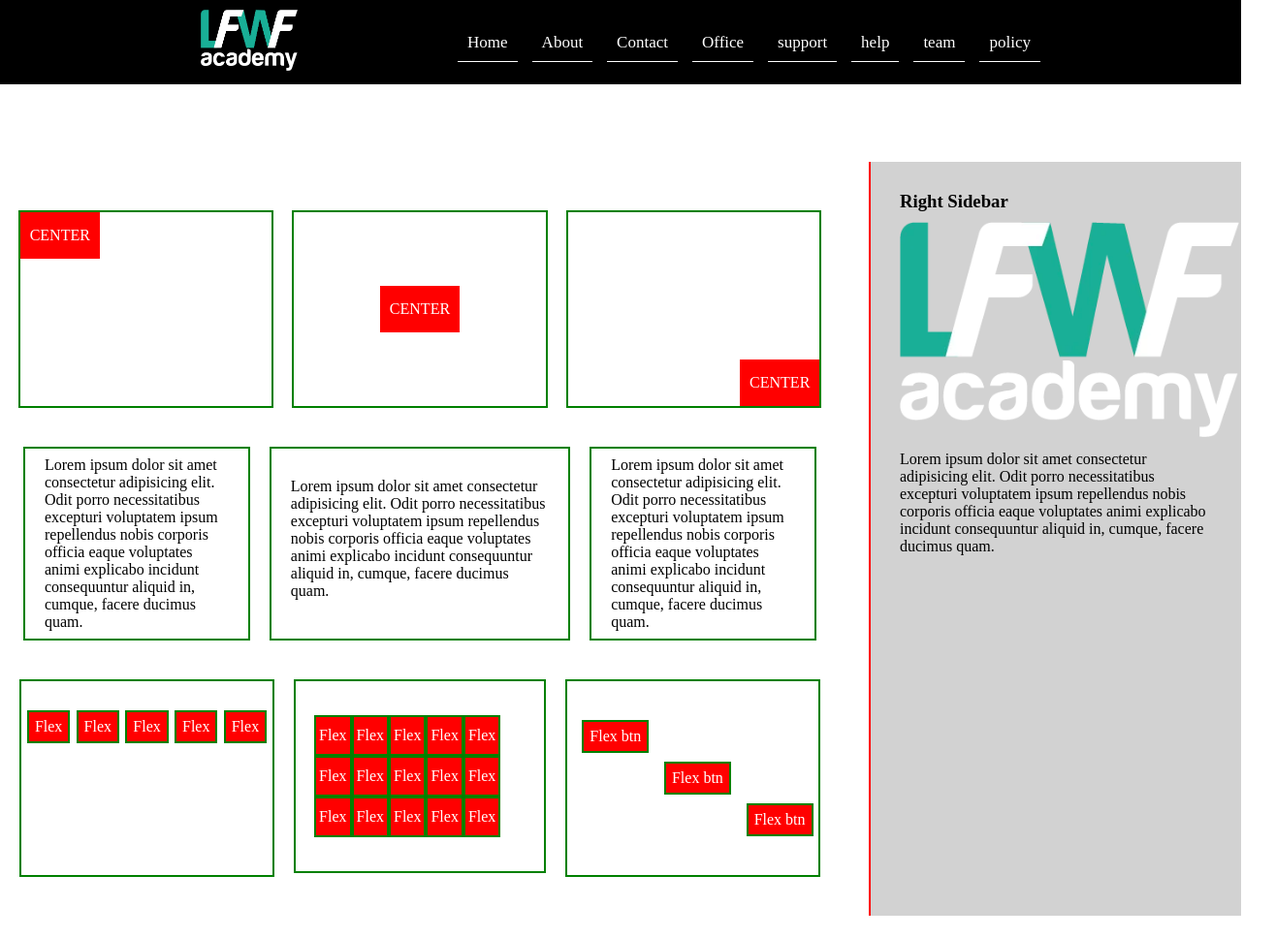
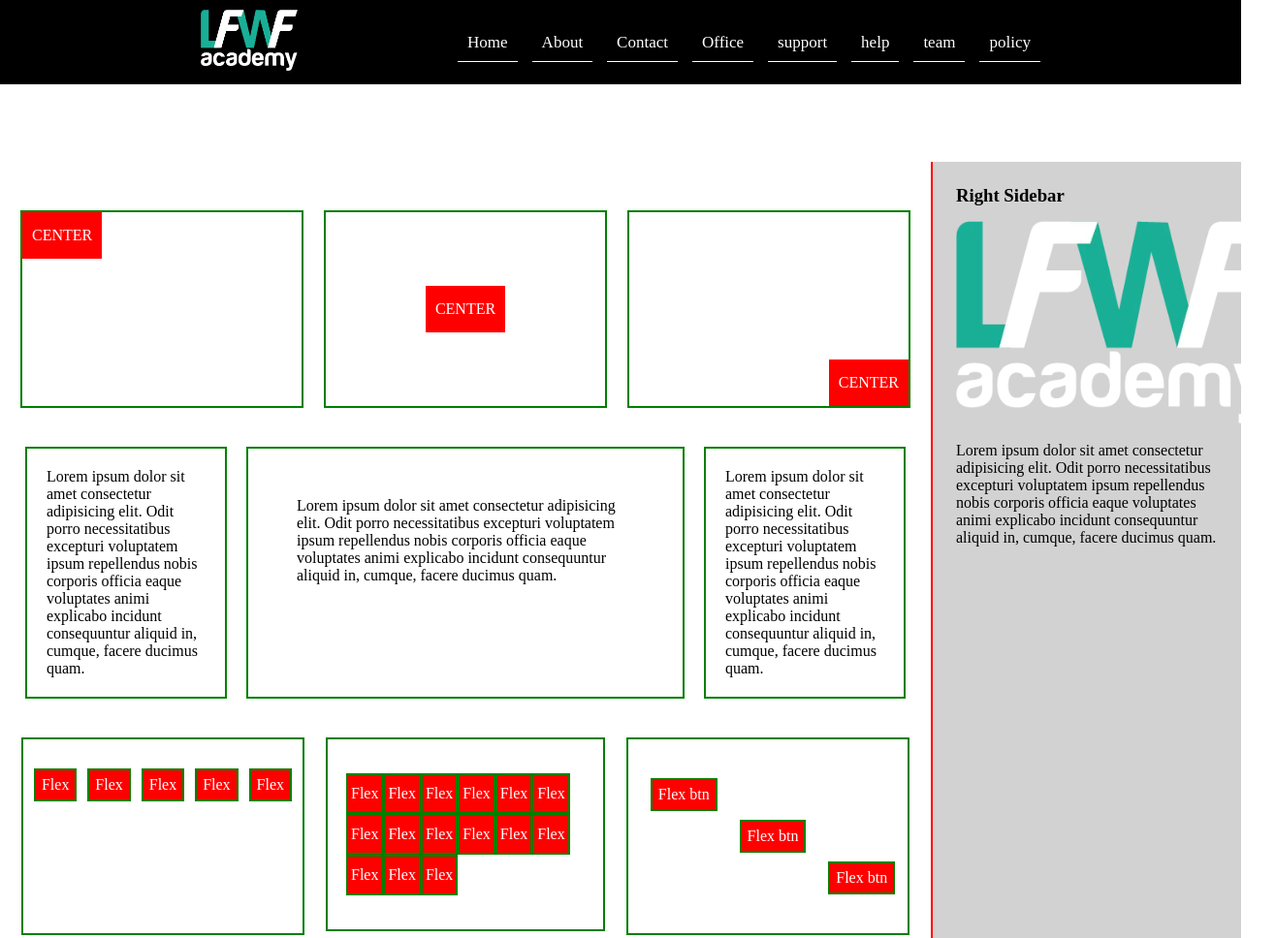
Before and after one commit to aminulislam37/Template-Assignments-Class-23, a plain HTML site: page index.html in a window 1280 px wide. Shown: the top 968 px of the page at 97% size, 1316 px wide, since content can reach past the window. Drawn offline with Linux system fonts and the light colour scheme.

Commit message:
Update style.css

```diff
--- a/style.css
+++ b/style.css
@@ -49,12 +49,13 @@ header .main-header .menu ul li a {
     display: flex;
     margin-top: 80px;
     margin-bottom: 50px;
+    justify-content: space-between;
 }
 
 .masic-box .masic-box-left {
-    width: 70%;
+    width: 75%;
     margin-top: 50px;
-    margin-right: 30px;
+    /*! margin-right: 30px; */
 }
 
 .masic-box .masic-box-left .masic-inner-box-top {
@@ -124,46 +125,36 @@ header .main-header .menu ul li a {
 }
 
 .masic-inner-box-center .box-left {
-    width: 27%;
-    height: 200px;
-    display: flex;
-    justify-content: center;
-    align-items: center;
+    width: 30%;
     border: 2px solid green;
-    padding: 0px 20px;
     box-sizing: border-box;
     margin-right: 20px;
-    margin-left: 24px;
+    margin-left: 26px;
+    flex: 1;
+    padding: 20px;
 }
 
 .masic-inner-box-center .box-left p {}
 
 .masic-inner-box-center .box-center {
     width: 30%;
-    height: 200px;
-    display: flex;
-    align-content: stretch;
     border: 2px solid green;
-    padding: 0px 20px;
     flex-grow: 1;
     box-sizing: border-box;
+    padding: 50px;
 }
 
 .masic-inner-box-center .box-center p {
-    padding-top: 30px;
 }
 
 .masic-inner-box-center .box-right {
     border: 2px solid green;
-    width: 27%;
-    height: 200px;
-    display: flex;
-    justify-content: center;
-    padding: 0px 20px;
-    align-items: center;
+    width: 30%;
     box-sizing: border-box;
     margin-left: 20px;
-    margin-right: 24px;
+    margin-right: 26px;
+    flex: 1;
+    padding: 20px;
 }
 
 .masic-inner-box-center .box-right p {}
@@ -236,9 +227,9 @@ header .main-header .menu ul li a {
 }
 
 .masic-box-right {
-    width: 30%;
+    width: 25%;
     background-color: #d2d2d2;
-    padding: 30px;
+    padding: 24px;
     border-left: 2px solid red;
     box-sizing: border-box;
 }
@@ -262,8 +253,8 @@ header .main-header .menu ul li a {
 .masic-box-right h4 {}
 
 .masic-box-right img {
-    width: 350px;
-    margin: 10px 0;
+    width: 330px;
+    margin: 15px 0;
 }
 
 .masic-box-right p {}
```
